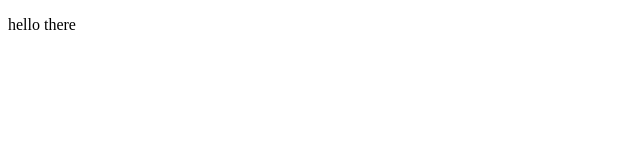
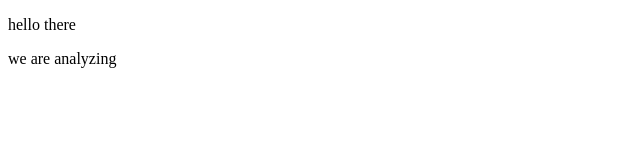
Before and after one commit to HemyDay/git-exercices, a plain HTML site: page index.html in a window 1280 px wide. Shown: the full height of the page, 0-640 px from the left. Drawn offline with Linux system fonts and the light colour scheme.

Commit message:
added analytics

```diff
--- a/index.html
+++ b/index.html
@@ -8,6 +8,7 @@
 <body>
   <nav> </nav>
   <p> hello there </p>
+  <p> we are analyzing </p>
   <footer> </footer>
 </body>
 </html>
```
